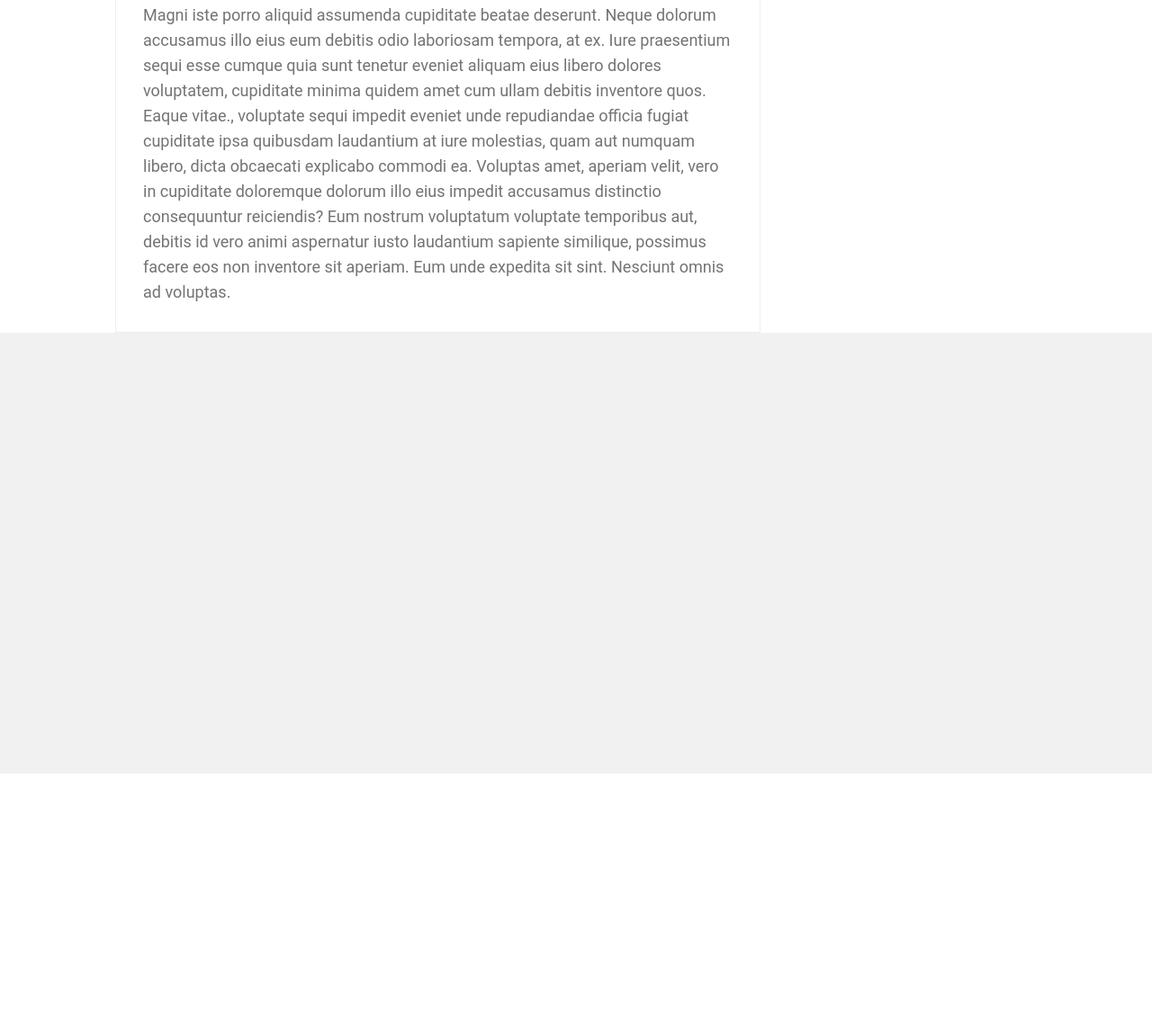
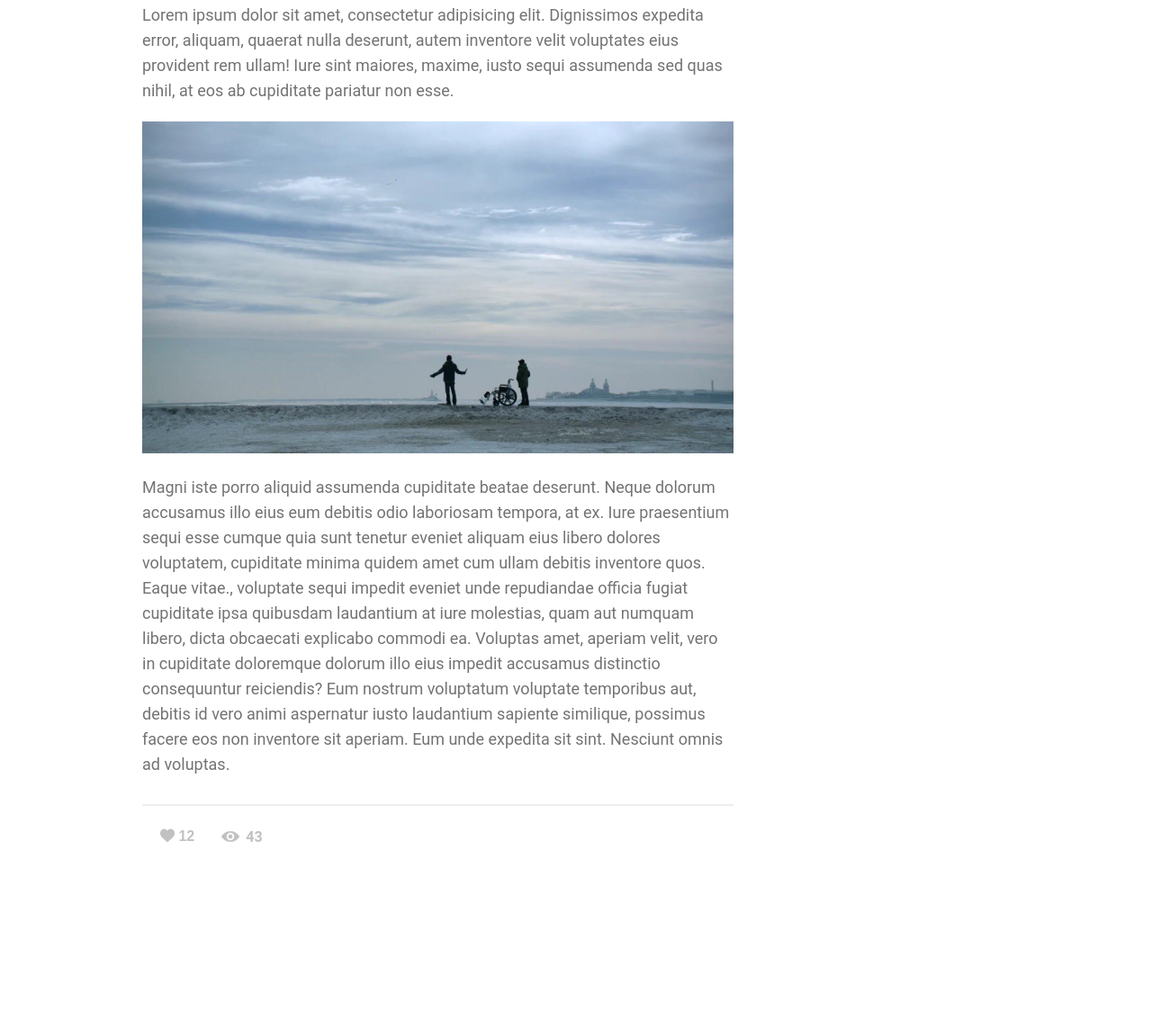
Before and after one commit to 10Volo/Blog-UI-Kit, a website: page app/post.html in a window 1280 px wide. Shown: the part 1140-2284 px from the top of the page at 90% size. Before the commit the page ends 2000 px from the top, so only its background shows below. Drawn offline with Linux system fonts and the light colour scheme; files whose address does not match are found by name.

Commit message:
beta 0.3

```diff
--- a/app/css/style.css
+++ b/app/css/style.css
@@ -20,7 +20,7 @@ aside {
 .divider {
 	/*width: 100%;*/
 	/*width: 100px;*/
-	height: 1px;
+	height: 2px;
 	/*background-color: #41e4de;*/
 	background-color: #eee;
 	/*display: none;*/
@@ -432,7 +432,8 @@ aside {
 .post {
 	height: auto;
 	width: 70%;
-	border: 1px solid #eee;
+	/*border-left: 1px solid #eee;*/
+	/*border-right: 1px solid #eee;*/
 }
 .post-header {
 	padding: 40px 30px 40px 30px;
@@ -508,7 +509,41 @@ aside {
 	font-size: 18px;
 	line-height: 28px;
 }
+.post-body img {
+	width: 100%;
+	margin: 20px 0px;
+}
 
+
+.post-controll {
+	height: 50px;
+}
+.post-controll div button {
+	cursor: pointer;
+	color: #c1c1c1;
+	font-weight: bold;
+	font-size: 16px;
+	background-color: transparent;
+	outline: none;
+	border: none;
+	border-radius: 0px;
+}
+.post-controll .post-like {
+	margin-left: 30px;
+	margin-top: 5px;
+}
+.post-controll .post-view {
+	float: none;
+	margin-left: 10px;
+	margin-right: 40px;
+	margin-top: 15px;
+}
+.post-controll .divider {
+	margin: 0px 30px 10px 30px;
+}
+.post-bottom {
+	height: 200px;
+}
 
 /*******************************************/
 
@@ -551,6 +586,7 @@ aside {
 	}
 	.post {
 		width: 100%;
+		border: none;
 	}
 	.post-cover {
 		height: 400px;
@@ -562,10 +598,19 @@ aside {
 		padding: 25px 15px 30px 15px;
 	}
 	.post-body {
-		padding: 0px 15px 30px 15px;
+		padding: 0px 15px 25px 15px;
 	}
 	.post-body .divider {
-		margin-bottom: 30px;
+		margin-bottom: 35px;
+	}
+	.post-controll .post-like {
+		margin-left: 5px;
+	}
+	.post-controll .post-view {
+		margin-right: 25px;
+	}
+	.post-controll .divider {
+		margin: 0px 15px 10px 15px;
 	}
 }
 @media screen and (max-width: 530px) {
--- a/app/post.html
+++ b/app/post.html
@@ -63,7 +63,32 @@
 						<h2>Lorem ipsum dolor</h2>
 						<p>Lorem ipsum dolor sit amet, consectetur adipisicing elit. Tempore impedit quidem optio, animi ad hic dolor, rerum voluptatibus sunt maiores magni. Error blanditiis laborum sint quam facere ut magni, corporis voluptatem sed animi quos aut voluptatum eum similique minima doloremque cupiditate. Voluptatum itaque veniam cumque. Aliquid nobis incidunt autem laboriosam eius asperiores esse. Maxime nam, voluptas nisi, sapiente soluta accusamus quibusdam rem nemo odit.</p>
 						<h3>Lorem ipsum</h3>
+						<p>Lorem ipsum dolor sit amet, consectetur adipisicing elit. Dignissimos expedita error, aliquam, quaerat nulla deserunt, autem inventore velit voluptates eius provident rem ullam! Iure sint maiores, maxime, iusto sequi assumenda sed quas nihil, at eos ab cupiditate pariatur non esse.</p>
+						<img src="img/shameless7.jpg" alt="">
 						<p> Magni iste porro aliquid assumenda cupiditate beatae deserunt. Neque dolorum accusamus illo eius eum debitis odio laboriosam tempora, at ex. Iure praesentium sequi esse cumque quia sunt tenetur eveniet aliquam eius libero dolores voluptatem, cupiditate minima quidem amet cum ullam debitis inventore quos. Eaque vitae., voluptate sequi impedit eveniet unde repudiandae officia fugiat cupiditate ipsa quibusdam laudantium at iure molestias, quam aut numquam libero, dicta obcaecati explicabo commodi ea. Voluptas amet, aperiam velit, vero in cupiditate doloremque dolorum illo eius impedit accusamus distinctio consequuntur reiciendis? Eum nostrum voluptatum voluptate temporibus aut, debitis id vero animi aspernatur iusto laudantium sapiente similique, possimus facere eos non inventore sit aperiam. Eum unde expedita sit sint. Nesciunt omnis ad voluptas.</p>
+					</div>
+					<div class="post-controll">
+						<div class="divider">
+
+						</div>
+						<div class="post-like no-select">
+							<button class="post-like-wrap">
+								<span class="icon like-icon">
+
+								</span>
+								<span class="count">
+									12
+								</span>
+							</button>
+						</div>
+						<div class="post-view">
+							<span class="icon view-icon">
+
+							</span>
+							<span class="count">
+								43
+							</span>
+						</div>
 					</div>
 					<div class="post-bottom">
 
```
Also changed, not shown: dist/style.min.css.
